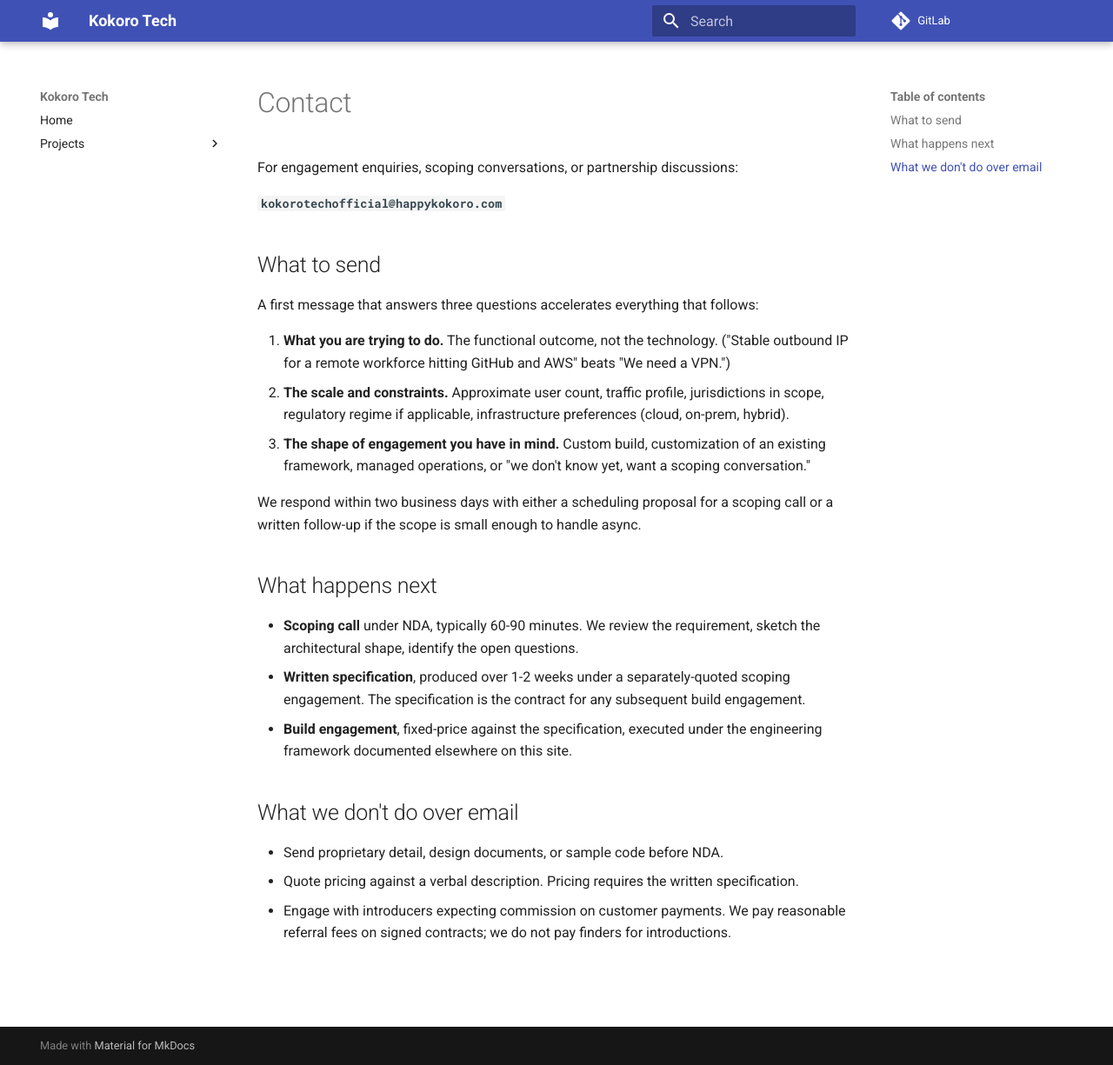
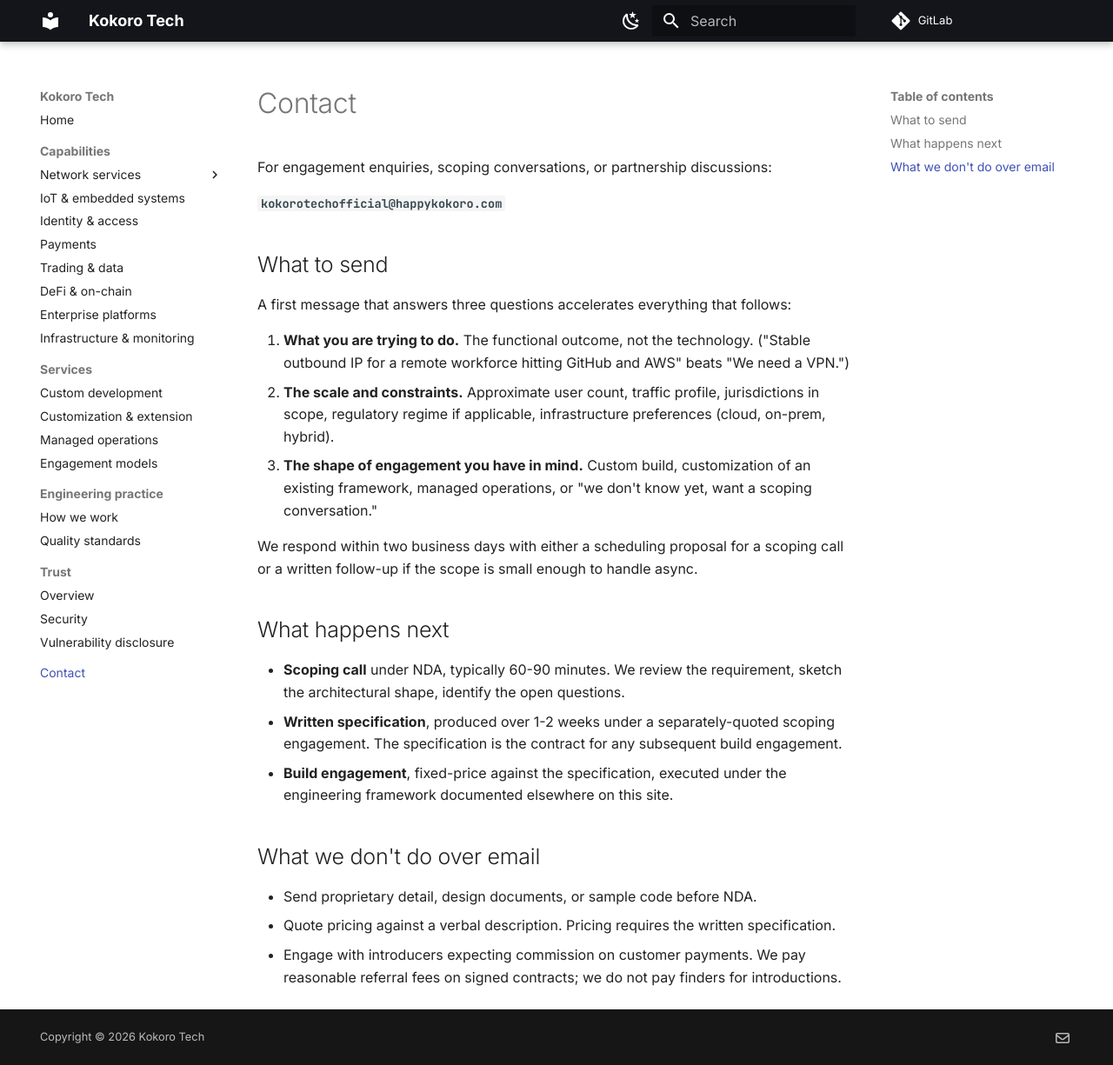
Before and after one commit to happykokoro/kokoro-docs, an MkDocs documentation site: the page built from docs/contact.md, in a window 1280 px wide and 1225 px high. Shown: the whole window at 87% size. Built offline with MkDocs 1.6.1 and Material for MkDocs 9.7.7, drawn with Linux system fonts in a browser that asks for light colours; comment, search, counter and statistics services are not loaded.

Commit message:
chore(mkdocs): restructure nav, add robots.txt, drop navigation.tracking
mkdocs.yml:
- Restructured nav around capability / services / engineering / trust
  hierarchy.
- Removed navigation.tracking (was setting cookies without a privacy
  notice).
- Disabled extra.generator ("Made with Material" footer line).
- Added copyright, palette toggles, custom font, footer contact icon.
- Cleared edit_uri (private repo).

Added docs/robots.txt referencing the sitemap.

```diff
--- /dev/null
+++ b/docs/robots.txt
@@ -0,0 +1,4 @@
+User-agent: *
+Allow: /
+
+Sitemap: https://docs.happykokoro.com/sitemap.xml
--- a/mkdocs.yml
+++ b/mkdocs.yml
@@ -1,15 +1,76 @@
 site_name: Kokoro Tech
+site_description: Kokoro Tech engineering capabilities — what we deliver, how we engage.
 site_url: https://docs.happykokoro.com/
 repo_url: https://gitlab.com/kokoro-tech/governance/kokoro-docs
+edit_uri: ""
+
 theme:
   name: material
+  features:
+    - navigation.sections
+    - navigation.top
+    - content.code.copy
+    - search.suggest
+    - search.highlight
+  palette:
+    - scheme: default
+      primary: black
+      accent: indigo
+      toggle:
+        icon: material/weather-night
+        name: Switch to dark mode
+    - scheme: slate
+      primary: black
+      accent: indigo
+      toggle:
+        icon: material/weather-sunny
+        name: Switch to light mode
+  font:
+    text: Inter
+    code: JetBrains Mono
+
+markdown_extensions:
+  - admonition
+  - attr_list
+  - md_in_html
+  - tables
+  - pymdownx.details
+  - pymdownx.superfences
+  - toc:
+      permalink: true
+
+extra:
+  generator: false
+  social:
+    - icon: fontawesome/regular/envelope
+      link: mailto:kokorotechofficial@happykokoro.com
+      name: Contact
+
+copyright: Copyright &copy; 2026 Kokoro Tech
+
 nav:
   - Home: index.md
-  - Projects:
-    - Kokoro Terminal: projects/terminal.md
-    - Kokoro Auth: projects/auth.md
-    - Kokoro VPN: projects/vpn.md
-    - Kokoro Pay: projects/pay.md
-    - Kokoro Staking: projects/staking.md
-    - Kokoro Constitution: projects/constitution.md
-    - Kokoro Claude Skills: projects/claude-skills.md
+  - Capabilities:
+    - Network services:
+      - Software: capabilities/network-services/software.md
+      - Hardware: capabilities/network-services/hardware.md
+    - IoT & embedded systems: capabilities/iot-and-embedded.md
+    - Identity & access: capabilities/identity-and-access.md
+    - Payments: capabilities/payments.md
+    - Trading & data: capabilities/trading-and-data.md
+    - DeFi & on-chain: capabilities/defi-and-onchain.md
+    - Enterprise platforms: capabilities/enterprise-platforms.md
+    - Infrastructure & monitoring: capabilities/infrastructure-and-monitoring.md
+  - Services:
+    - Custom development: services/custom-development.md
+    - Customization & extension: services/customization-extension.md
+    - Managed operations: services/managed-operations.md
+    - Engagement models: services/engagement-models.md
+  - Engineering practice:
+    - How we work: engineering/how-we-work.md
+    - Quality standards: engineering/quality-standards.md
+  - Trust:
+    - Overview: trust/index.md
+    - Security: trust/security.md
+    - Vulnerability disclosure: trust/vulnerability-disclosure.md
+  - Contact: contact.md
```
